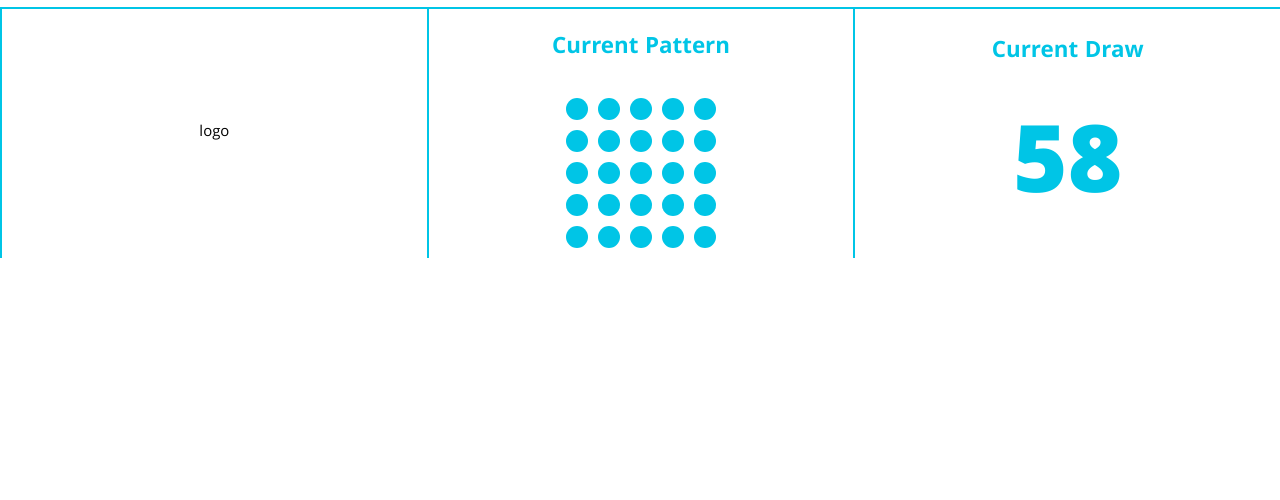
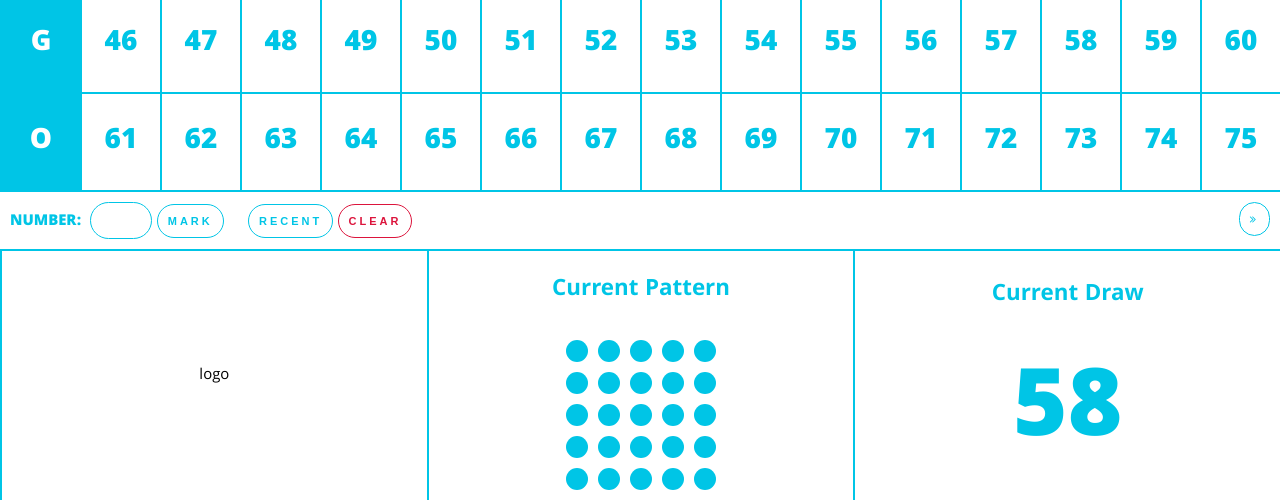
Before and after one commit to aescaes/bingo-app, a plain HTML site: page app/index.html in a window 1280 px wide. Shown: the part 300-800 px from the top of the page. Drawn offline with Linux system fonts and the light colour scheme.

Commit message:
Fix layout of main

```diff
--- a/app/assets/sass/style.scss
+++ b/app/assets/sass/style.scss
@@ -70,6 +70,12 @@ label {
 	flex-direction: column;
 
 	#main {
+		flex: 1;
+
+		min-height: 100%;
+		display: flex;
+		flex-direction: column;
+
 		#row-bingo {
 		flex: 4;
 
```
Also changed, not shown: app/assets/css/style.css, 1 other file.
